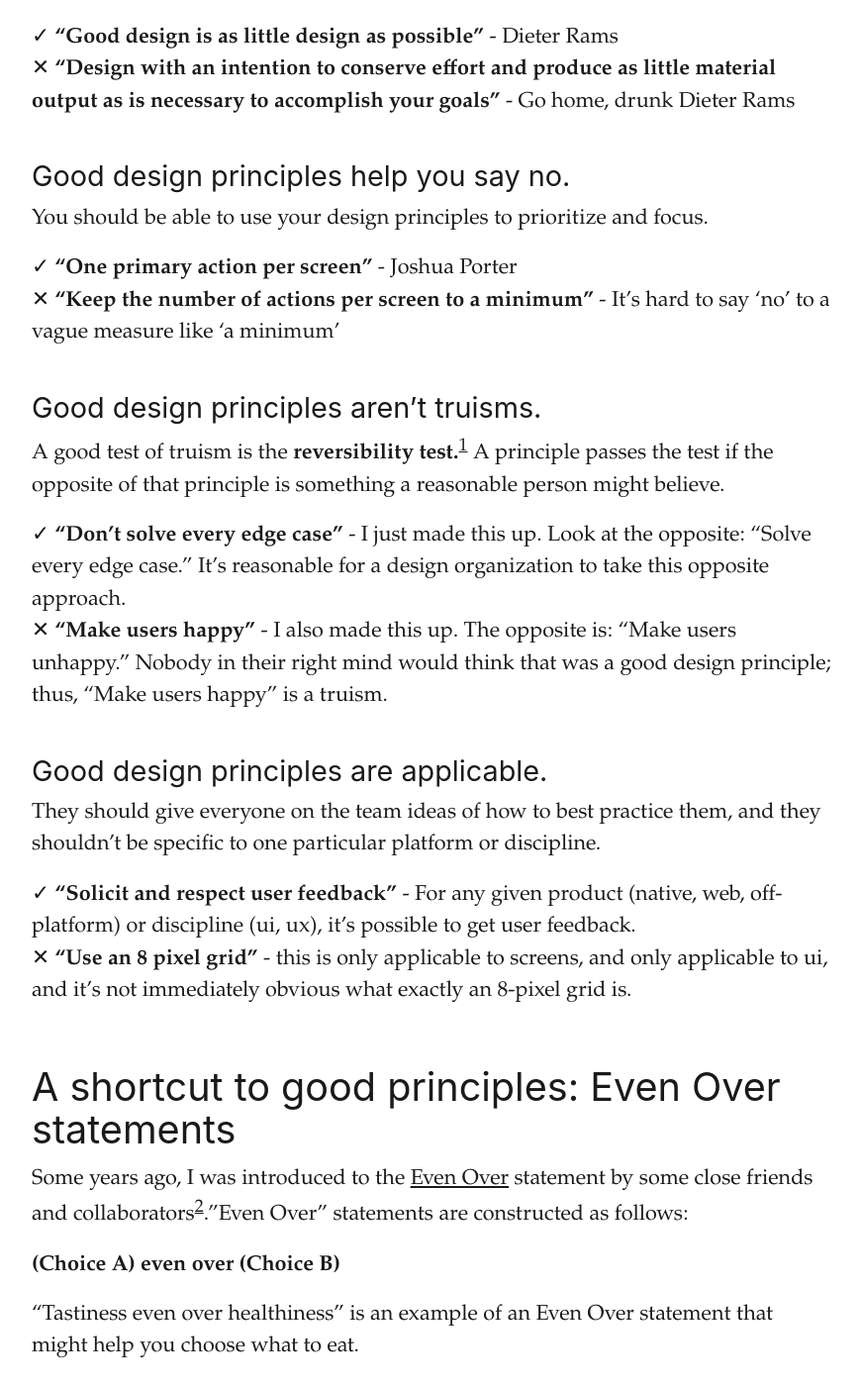
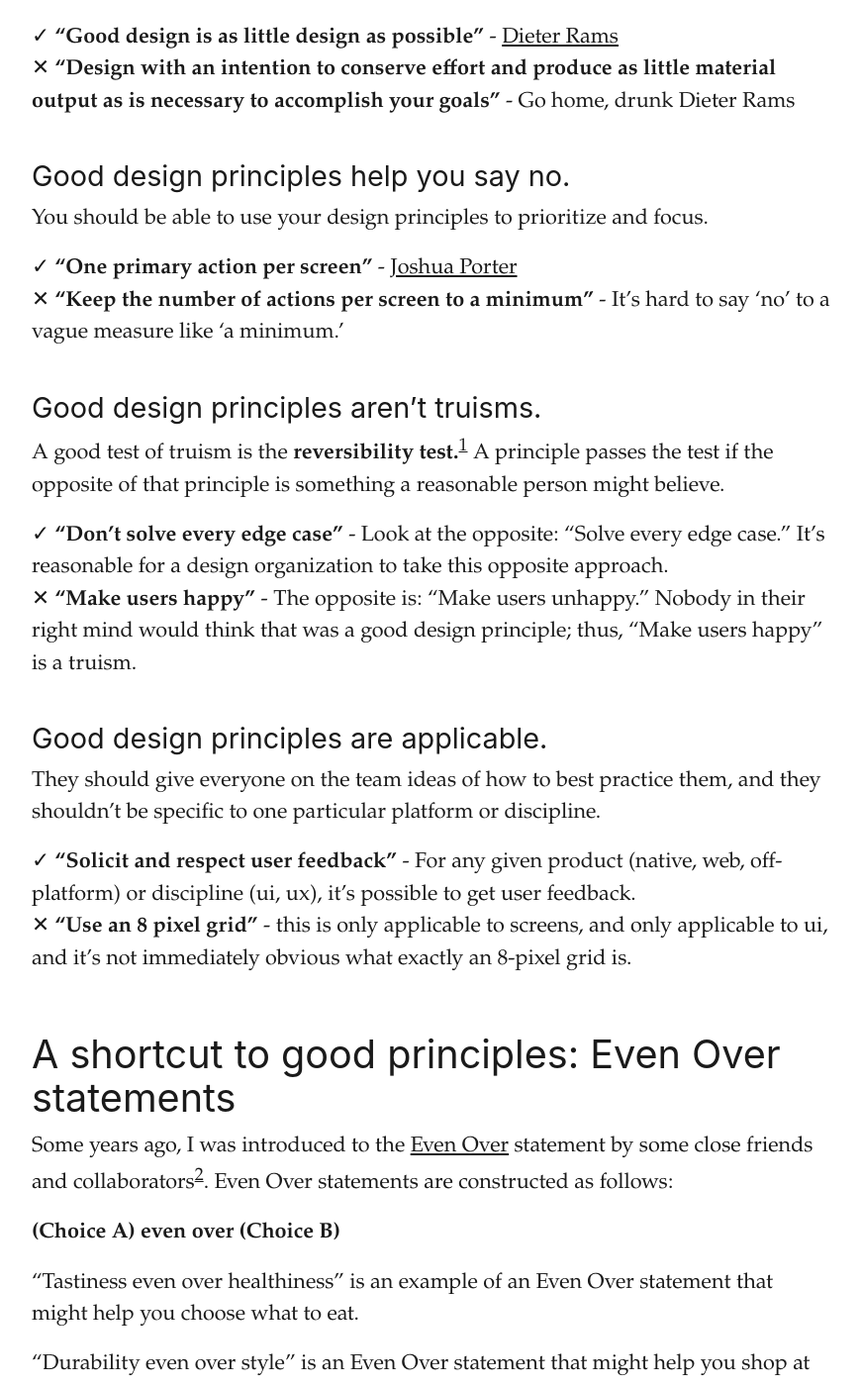
Before and after one commit to ilikescience/ilikescience.github.io, a Jekyll site: the page built from _posts/2017-11-14-principles.markdown, in a window 1280 px wide and 1400 px high, scrolled down 690 px. Shown: the whole window at 99% size, without its empty margins (94-964 px from the left). Built offline with Jekyll 4.4.1, drawn with Linux system fonts in a browser that asks for light colours; some web fonts are replaced; our own code applies the rules of GitHub Pages for plain Markdown files; some of the changed text lies outside the part shown.

Commit message:
text tweaks

```diff
--- a/_posts/2017-11-14-principles.markdown
+++ b/_posts/2017-11-14-principles.markdown
@@ -10,20 +10,20 @@ To that end, here's a set of criteria I've been working with:
 ### Good design principles are memorable.
 What good is a design principle if it’s hard to internalize?
 
-✓ **“Good design is as little design as possible”** - Dieter Rams
+✓ **“Good design is as little design as possible”** - [Dieter Rams](https://www.vitsoe.com/us/about/good-design)
 ✕ **“Design with an intention to conserve effort and produce as little material output as is necessary to accomplish your goals”** - Go home, drunk Dieter Rams
 
 ### Good design principles help you say no.
 You should be able to use your design principles to prioritize and focus.
 
-✓ **“One primary action per screen”** - Joshua Porter
-✕ **“Keep the number of actions per screen to a minimum”** - It's hard to say 'no' to a vague measure like 'a minimum'
+✓ **“One primary action per screen”** - [Joshua Porter](http://bokardo.com/principles-of-user-interface-design/)
+✕ **“Keep the number of actions per screen to a minimum”** - It's hard to say 'no' to a vague measure like 'a minimum.'
 
 ### Good design principles aren’t truisms.
 A good test of truism is the **reversibility test.**[^1] A principle passes the test if the opposite of that principle is something a reasonable person might believe.
 
-✓ **“Don’t solve every edge case”** - I just made this up. Look at the opposite: “Solve every edge case.” It’s reasonable for a design organization to take this opposite approach.
-✕ **“Make users happy”** - I also made this up. The opposite is: “Make users unhappy.” Nobody in their right mind would think that was a good design principle; thus, “Make users happy” is a truism.
+✓ **“Don’t solve every edge case”** - Look at the opposite: “Solve every edge case.” It’s reasonable for a design organization to take this opposite approach.
+✕ **“Make users happy”** - The opposite is: “Make users unhappy.” Nobody in their right mind would think that was a good design principle; thus, “Make users happy” is a truism.
 
 ### Good design principles are applicable.
 They should give everyone on the team ideas of how to best practice them, and they shouldn’t be specific to one particular platform or discipline.
@@ -33,7 +33,7 @@ They should give everyone on the team ideas of how to best practice them, and th
 
 ## A shortcut to good principles: Even Over statements
 
-Some years ago, I was introduced to the [Even Over](http://futureofwork.nobl.io/future-of-work/how-to-distill-a-strategy-into-simple-rules-of-thumb-for-busy-teams) statement by some close friends and collaborators[^2]."Even Over" statements are constructed as follows:
+Some years ago, I was introduced to the [Even Over](http://futureofwork.nobl.io/future-of-work/how-to-distill-a-strategy-into-simple-rules-of-thumb-for-busy-teams) statement by some close friends and collaborators[^2]. Even Over statements are constructed as follows:
 
 **(Choice A) even over (Choice B)**
 
```
Also changed, not shown: other parts of _posts/2017-11-14-principles.markdown (+1 -1 lines).
